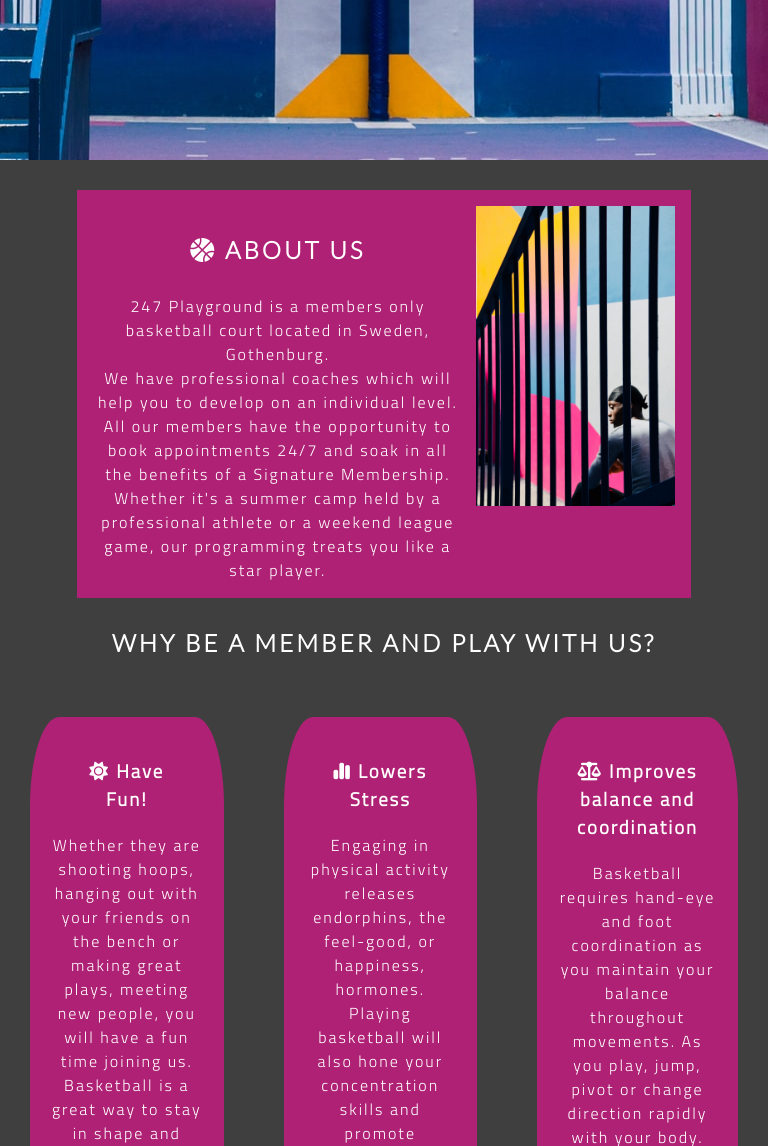
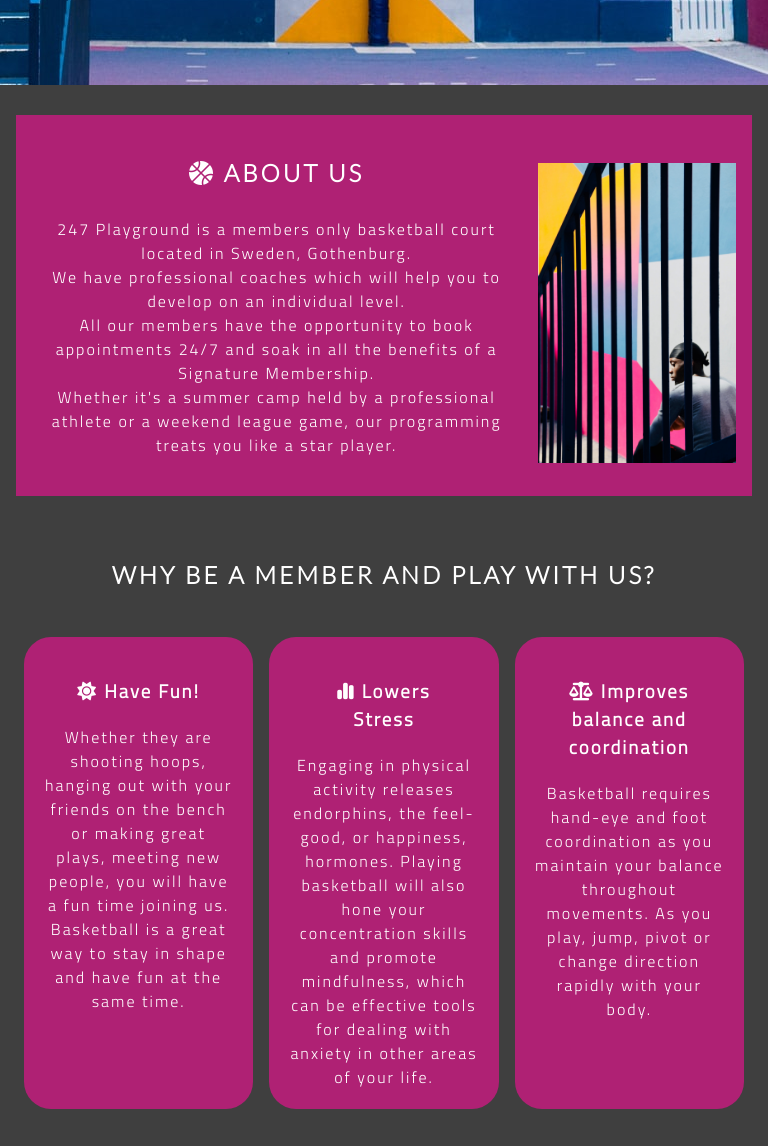
Before and after one commit to jchrisdev/html-css-first-milestone-project, a plain HTML site: page index.html in a window 768 px wide. Shown: the part 590-1736 px from the top of the page. Drawn offline with Linux system fonts and the light colour scheme.

Commit message:
Add media queries min width 768 max width 1200

```diff
--- a/assets/css/style.css
+++ b/assets/css/style.css
@@ -257,3 +257,55 @@ footer {
     color: #fff;
     display: block;
 }
+
+/* media queries */
+
+@media only screen and (min-width:768px) and (max-width:1200px)
+{
+    footer {
+        height: auto;
+    }
+
+    .section-us {
+        width: 100%;
+        padding-top: 2em;
+        padding-bottom: 2em;
+    }
+
+    section.about-us {
+        padding-inline: 1em;
+    }
+    section.section-why-member {
+        padding-inline: 1em;
+    }
+
+    .section-us img {
+        margin-top: 1em;
+    }
+
+    .section-us h2 {
+        margin-top: 11px;
+    }
+
+    section.section-why-member .why-boxes {
+        margin-top: 4em;
+    }
+
+    section.section-why-member h2 {
+        margin-bottom: 2em;
+    }
+
+    .reasons {
+        width: 33%;
+        display: inline-block;
+        margin: 0 8px;
+        border-radius: 27px;
+    }
+
+    h1#logo {
+        font-size: 1.8em;
+    }
+
+
+
+}
```
Also changed, not shown: signup.html (+1 -1 lines).
